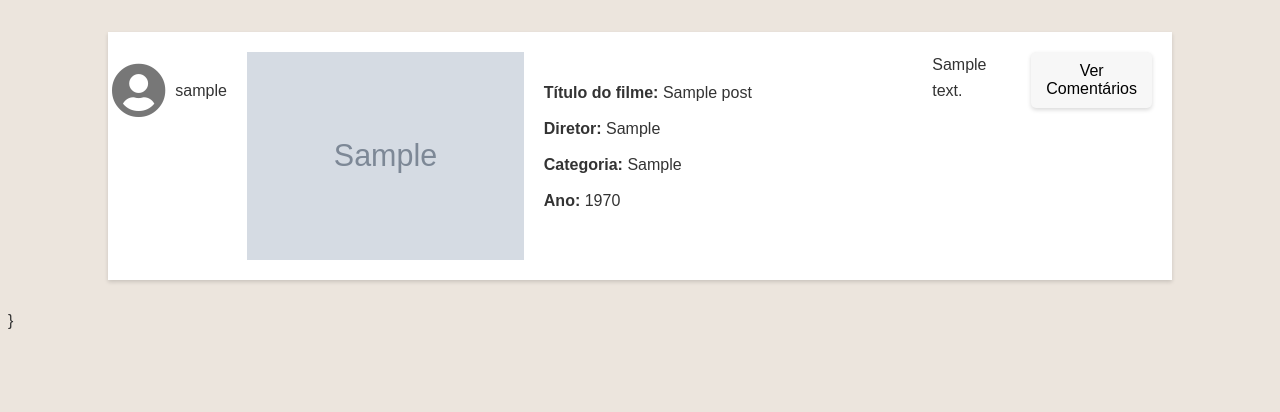
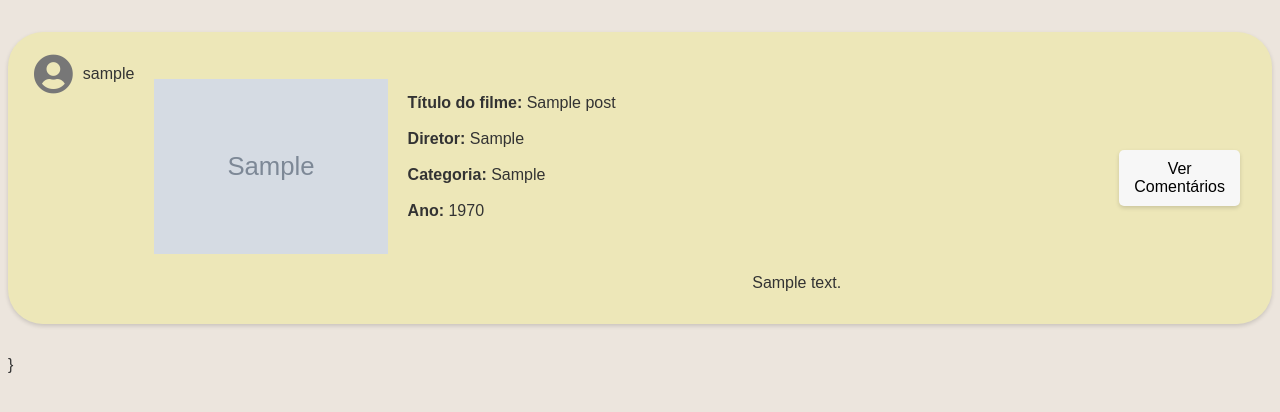
Before and after one commit to gustavorodriDEV/WebProejct, a PHP site: page /Feed.php in a window 1280 px wide. Shown: the top 412 px of the page. Run offline with PHP 8.4, Linux system fonts and the light colour scheme; the visitor is signed in with stand-in values (Sample User, id 1); tables that the repository leaves empty or names only in its code hold one stand-in row (values such as "Sample post"); grey boxes marked "Sample" are stand-in pictures.

Commit message:
melhorando o css

```diff
--- a/Feed.php
+++ b/Feed.php
@@ -27,45 +27,43 @@ autenticacao::checkLogin();
         if ($result->num_rows > 0) {
             while ($row = $result->fetch_assoc()) {
                 echo '<div class="content">';
-                echo '    <div class="movie-details">';
-                echo '<div class="movie-info">';
-                echo '    <div class="user-info">';  // Removido o estilo inline, adicionado via CSS
+                echo '  <div class="movie-details">';
+                echo '    <div class="movie-info">';
+                echo '      <div class="user-info">';
                 if (empty($row['FotoPerfil'])) {
-                    echo '<i class="fas fa-user-circle avatar-icon default-avatar" style="font-size: 55px; color: #777;"></i>';  // Adicionada classe para ícone padrão
+                    echo '        <i class="fas fa-user-circle avatar-icon default-avatar" style="font-size: 40px; color: #777;"></i>';
                 } else {
-                    echo '<img src="' . htmlspecialchars($row['FotoPerfil']) . '" alt="Perfil do usuário" class="profile-image">';
+                    echo '        <img src="' . htmlspecialchars($row['FotoPerfil']) . '" alt="Perfil do usuário" class="profile-image">';
                 }
                 echo '        <span class="user-name">' . htmlspecialchars($row['username']) . '</span>';
-                echo '    </div>';
-
-                echo '</div>';
-                echo '    <div class="movie-image">';  // Contém a imagem do filme
-                echo '        <img src="' . htmlspecialchars($row['Caminho_Imagem']) . '" alt="Imagem do filme" style="width: 100%; max-width: 400px;">';
-                echo '    </div>';
-                echo '<div class="inform">';
-                echo '    <div class="info-item"><strong>Título do filme:</strong> <span>' . htmlspecialchars($row['Titulo']) . '</span></div>' . '<br>';
-                echo '    <div class="info-item"><strong>Diretor:</strong> <span>' . htmlspecialchars($row['Diretor']) . '</span></div>' . '<br>';
-                echo '    <div class="info-item"><strong>Categoria:</strong> <span>' . htmlspecialchars($row['Categoria']) . '</span></div>' . '<br>';
-                echo '    <div class="info-item"><strong>Ano:</strong> <span>' . date('Y', strtotime($row['DataDeLancamento'])) . '</span></div>' . '<br>';
-                echo '</div>';
-
-                echo '</div>';
-                echo '        <div class="movie-description">' . nl2br(htmlspecialchars($row['Descricao'])) . '</div>';
-                echo '        <form action="comments_page.php" method="POST">';
-                echo '            <input type="hidden" name="PostID" value="' . htmlspecialchars($row['PostID']) . '">';
-                echo '            <input type="hidden" name="Titulo" value="' . htmlspecialchars($row['Titulo']) . '">';
-                echo '            <input type="hidden" name="Diretor" value="' . htmlspecialchars($row['Diretor']) . '">';
-                echo '            <input type="hidden" name="Categoria" value="' . htmlspecialchars($row['Categoria']) . '">';
-                echo '            <input type="hidden" name="DataDeLancamento" value="' . htmlspecialchars($row['DataDeLancamento']) . '">';
-                echo '            <input type="hidden" name="Descricao" value="' . htmlspecialchars($row['Descricao']) . '">';
-                echo '            <button type="submit" class="comment-button">Ver Comentários</button>';
-                echo '        </form>';
-                echo '    </div>';
-                echo '</div>';
+                echo '      </div>'; // Close user-info
+                echo '    </div>'; // Close movie-info
+                echo '    <div class="movie-image">';
+                echo '      <img src="' . htmlspecialchars($row['Caminho_Imagem']) . '" alt="Imagem do filme" style="width: 100%; max-width: 400px;">';
+                echo '    </div>'; // Close movie-image
+                echo '    <div class="inform">';
+                echo '      <div class="info-item"><strong>Título do filme:</strong> <span>' . htmlspecialchars($row['Titulo']) . '</span></div><br>';
+                echo '      <div class="info-item"><strong>Diretor:</strong> <span>' . htmlspecialchars($row['Diretor']) . '</span></div><br>';
+                echo '      <div class="info-item"><strong>Categoria:</strong> <span>' . htmlspecialchars($row['Categoria']) . '</span></div><br>';
+                echo '      <div class="info-item"><strong>Ano:</strong> <span>' . date('Y', strtotime($row['DataDeLancamento'])) . '</span></div><br>';
+                echo '    </div>'; // Close inform
+                echo '  </div>'; // Close movie-details
+                echo '  <div class="movie-description">' . nl2br(htmlspecialchars($row['Descricao'])) . '</div>';
+                echo '  <form action="comments_page.php" method="POST">';
+                echo '    <input type="hidden" name="PostID" value="' . htmlspecialchars($row['PostID']) . '">';
+                echo '    <input type="hidden" name="Titulo" value="' . htmlspecialchars($row['Titulo']) . '">';
+                echo '    <input type="hidden" name="Diretor" value="' . htmlspecialchars($row['Diretor']) . '">';
+                echo '    <input type="hidden" name="Categoria" value="' . htmlspecialchars($row['Categoria']) . '">';
+                echo '    <input type="hidden" name="DataDeLancamento" value="' . htmlspecialchars($row['DataDeLancamento']) . '">';
+                echo '    <input type="hidden" name="Descricao" value="' . htmlspecialchars($row['Descricao']) . '">';
+                echo '    <button type="submit" class="comment-button">Ver Comentários</button>';
+                echo '  </form>';
+                echo '</div>'; // Close content
             }
         } else {
             echo "<p>Nenhuma mídia cadastrada.</p>";
         }
+
         $conn->close();
         ?>
     </body>
--- a/FeedStyleSheet.css
+++ b/FeedStyleSheet.css
@@ -20,13 +20,18 @@ body {
     display: flex;
     flex-direction: column;
     gap: 1.25rem;
-    width: 90%;
-    max-width: 1024px;
+    width: 95%; /* Mantido de antes */
+    max-width: 1200px; /* Mantido de antes */
     margin: 2rem auto;
-    background-color: #fff;
-    padding: 1.25rem;
+    background-color: #ecec5747;
+    padding: 2rem; /* Aumentado para mais espaço interno */
     box-shadow: var(--box-shadow);
+    border-radius: 35px;
+    justify-content: space-between; /* Ajuda no alinhamento vertical */
+    align-items: center; /* Novo: Alinha todos os filhos ao centro verticalmente */
 }
+
+
 
 @media (min-width: 768px) {
     .content {
@@ -47,15 +52,15 @@ body {
 }
 
 .profile-image {
-    width: 50px; /* Reduzido de 55px para 50px */
-    height: 50px; /* Reduzido de 55px para 50px */
-    border-radius: 50%;
-    object-fit: cover;
+    width: 40px;  /* Largura definida como 50px */
+    height: 40px; /* Altura definida como 50px */
+    border-radius: 50%; /* Assegura que as bordas sejam totalmente arredondadas */
+    object-fit: cover; /* Garante que a imagem cubra o espaço sem ser distorcida */
 }
 
 .movie-info {
-    margin-top: -130px;
-    margin-left: -16px; /* Ajustado conforme sua necessidade */
+    margin-top: -185px;
+    margin-left: -16px;
 }
 
 .back-button, .comment-button {
@@ -77,11 +82,7 @@ body {
     border-radius: 0.3125rem;
 }
 
-.movie-description, .movie-info {
-    text-align: justify;
-    line-height: 1.6;
-    font-size: var(--font-size-normal);
-}
+
 
 .movie-details {
     display: flex;
@@ -91,15 +92,28 @@ body {
     width: 100%;
     max-width: 1024px;
     margin: auto;
+    margin-top: 15px;
+    margin-left: 10px;
 }
 
+
+.movie-description {
+    font-size: var(--font-size-normal);
+    margin-top: 210px; /* Assegura espaÃ§o acima da descriÃ§Ã£o */
+    width: 50%; /* Ocupa a largura total dentro de .content */
+}
+
+
+
 .movie-image {
-    flex: 0 1 300px;
-    max-width: 300px;
+    flex: 0 1 250px;    /* Flex-basis reduzido de 300px para 250px */
+    max-width: 250px;   /* Max-width reduzido de 300px para 250px */
     display: flex;
     justify-content: flex-start;
     align-items: center;
+    border-radius: 20px; /* Mantém as bordas arredondadas em 20px */
 }
+
 
 .inform {
     flex: 1 1 50%;
```
Also changed, not shown: nbproject/private/private.xml (+2 -7 lines), imgUsuario/OIP.jpg (deleted).
